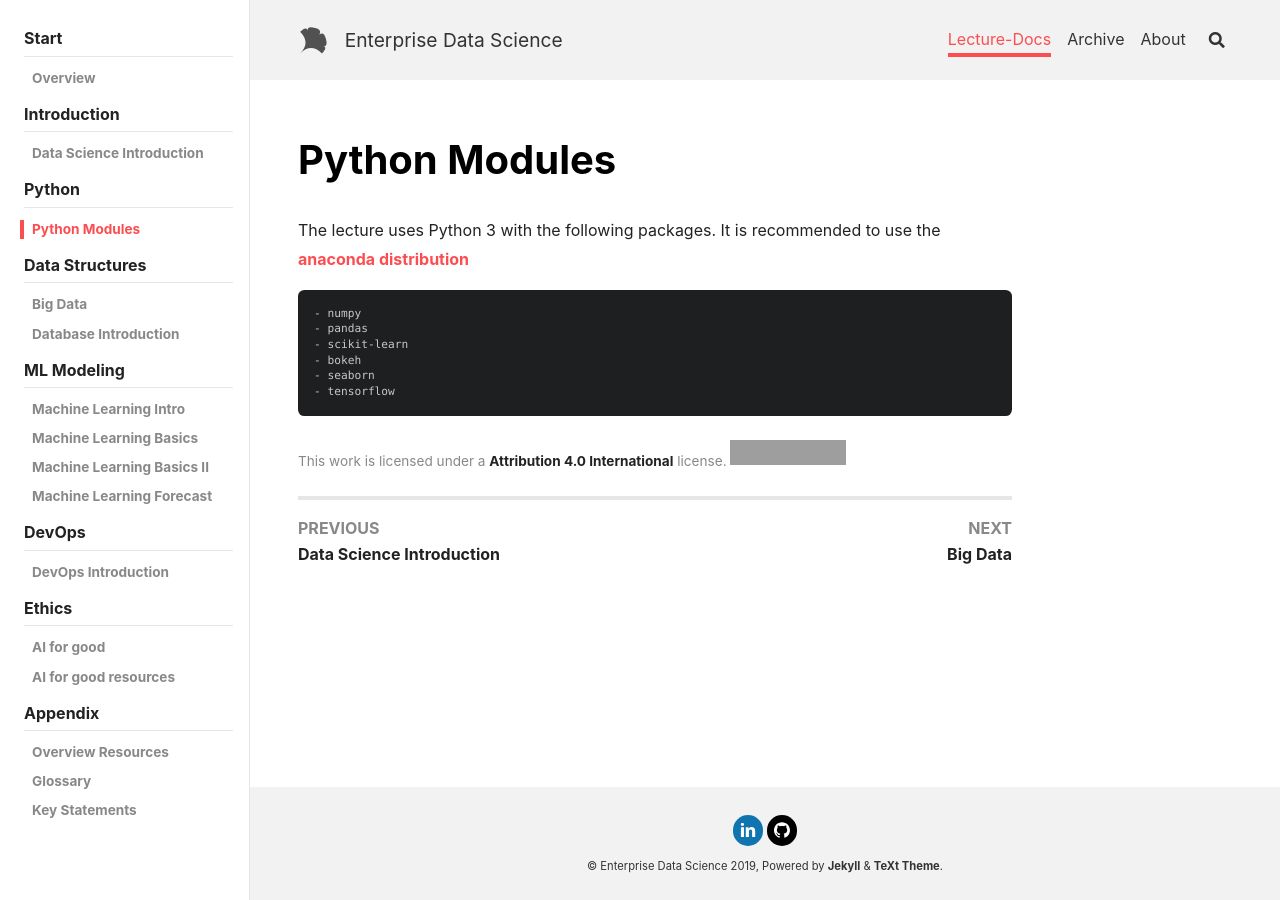
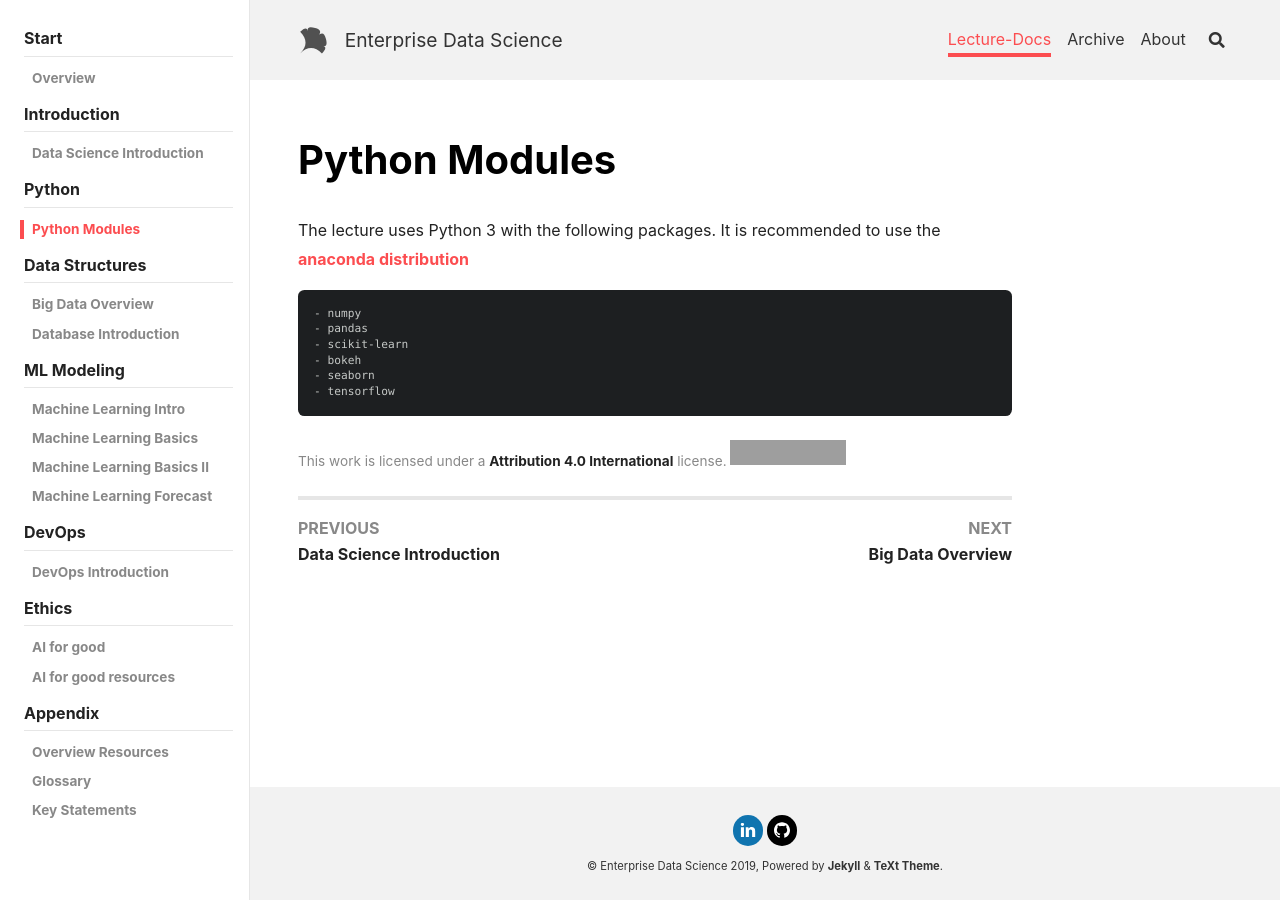
Before and after one commit to kienlef/kienlef.github.io, a Jekyll site: the page built from docs/_docs/2.0-python_setup.md, in a window 1280 px wide. Built offline with Jekyll 4.4.1, drawn with Linux system fonts in a browser that asks for light colours; nearby versions of some CDN libraries; grey boxes are pictures that could not be loaded.

Commit message:
overview

```diff
--- a/_data/navigation.yml
+++ b/_data/navigation.yml
@@ -23,7 +23,7 @@ docs-nav:
         url: /docs/python_setup
   - title:     Data Structures
     children:
-     - title: Big Data
+     - title: Big Data Overview
        url: /docs/big_data
      - title: Database Introduction
        url: /docs/database_intro
```
